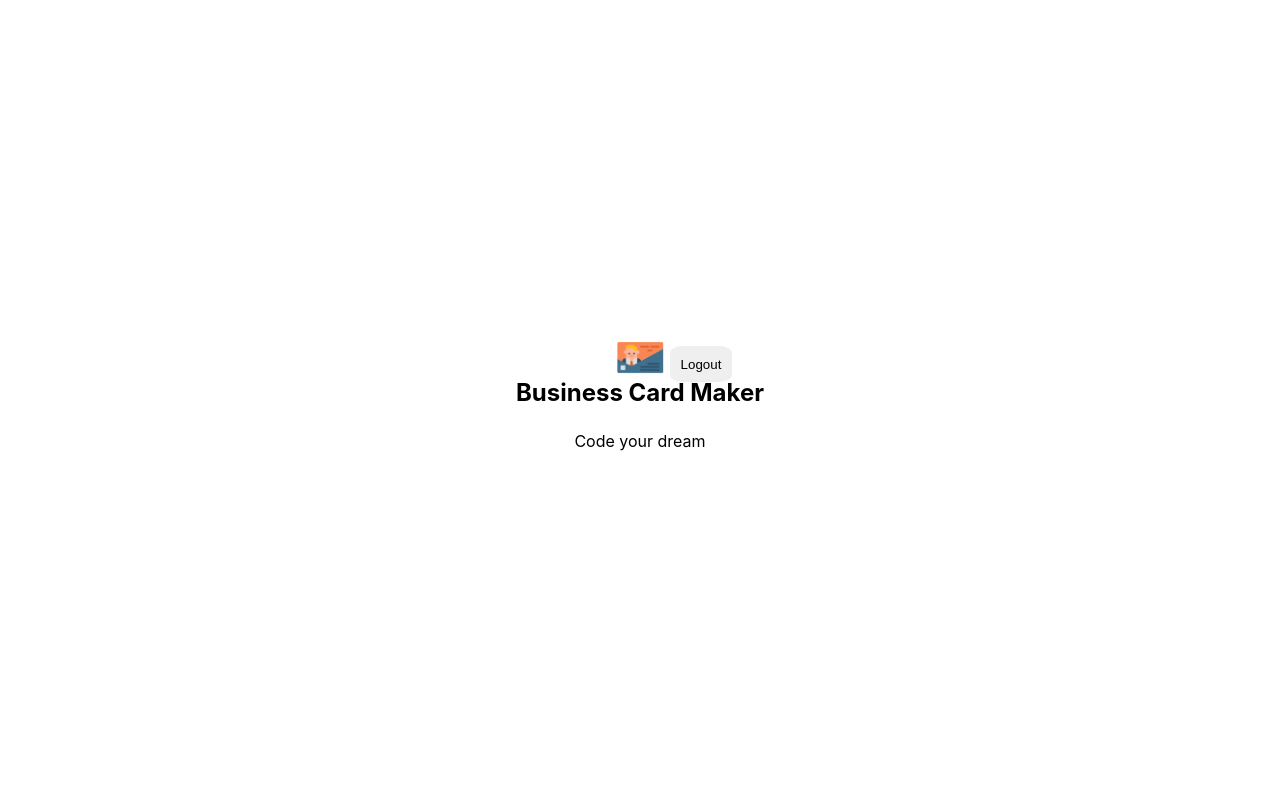
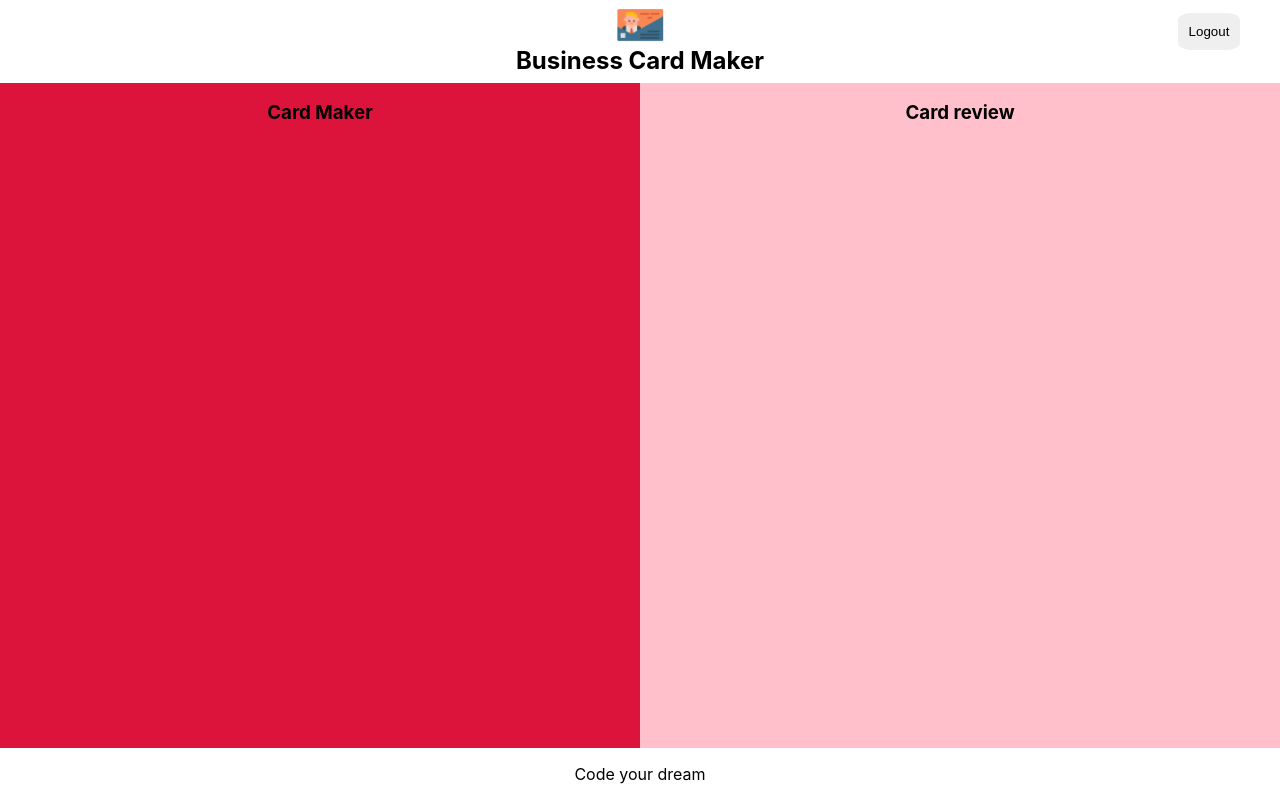
Before and after one commit to dngwoo/react_card-maker, a React (Create React App) app: page /maker in a window 1280 px wide. Built offline with nearby package versions, Linux system fonts and the light colour scheme; no server answers; sample sign-in values are in the browser's storage.

Commit message:
add editor and preview layout

```diff
--- /dev/null
+++ b/src/components/editor/editor.jsx
@@ -0,0 +1,10 @@
+import React from "react";
+import styles from "./editor.module.css";
+
+const Editor = (props) => (
+  <section className={styles.editor}>
+    <h1 className={styles.title}>Card Maker</h1>
+  </section>
+);
+
+export default Editor;
--- /dev/null
+++ b/src/components/editor/editor.module.css
@@ -0,0 +1,13 @@
+@value makerGreen from '../../common/colors.css';
+
+.editor {
+  flex-basis: 50%;
+  background: crimson;
+}
+
+.title {
+  width: 100%;
+  text-align: center;
+  margin-bottom: 1em;
+  color: makerGreen;
+}
--- a/src/components/maker/maker.jsx
+++ b/src/components/maker/maker.jsx
@@ -1,7 +1,9 @@
 import React, { useEffect } from "react";
 import { useHistory } from "react-router-dom";
+import Editor from "../editor/editor";
 import Footer from "../footer/footer";
 import Header from "../header/header";
+import Preview from "../preview/preview";
 import styles from "./maker.module.css";
 
 const Maker = ({ authService }) => {
@@ -21,6 +23,10 @@
   return (
     <section className={styles.maker}>
       <Header onLogout={onLogout}></Header>
+      <div className={styles.container}>
+        <Editor />
+        <Preview />
+      </div>
       <Footer></Footer>
     </section>
   );
--- a/src/components/maker/maker.module.css
+++ b/src/components/maker/maker.module.css
@@ -0,0 +1,23 @@
+@value mediaQuery from '../../common/size.css';
+
+.maker {
+  width: 100%;
+  height: 100%;
+  display: flex;
+  flex-direction: column;
+}
+
+.container {
+  /* 중간에 모든 여백을 가지게 된다.
+     flex-grow의 기본값은 0이다.
+     header와 footer의 flex-grow의 값이 0 이므로 container가 여백을 다 가지게 된다.
+  */
+  flex: 1;
+  display: flex;
+}
+
+@media screen and (max-width: mediaQuery) {
+  .container {
+    flex-direction: column;
+  }
+}
--- /dev/null
+++ b/src/components/preview/preview.jsx
@@ -0,0 +1,10 @@
+import React from "react";
+import styles from "./preview.module.css";
+
+const Preview = (props) => (
+  <section className={styles.preview}>
+    <h1 className={styles.title}>Card review</h1>
+  </section>
+);
+
+export default Preview;
--- /dev/null
+++ b/src/components/preview/preview.module.css
@@ -0,0 +1,13 @@
+@value makerGreen from '../../common/colors.css';
+
+.preview {
+  flex-basis: 50%;
+  background: pink;
+}
+
+.title {
+  width: 100%;
+  text-align: center;
+  margin-bottom: 1em;
+  color: makerGreen;
+}
```
